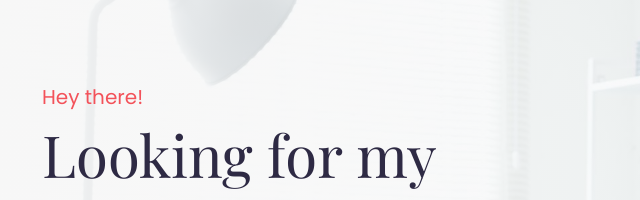
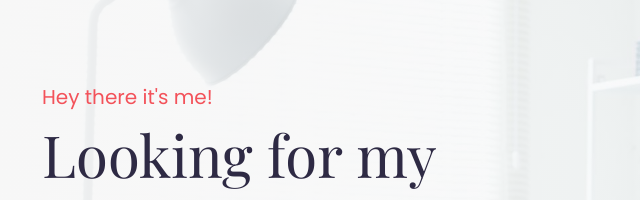
Before and after one commit to Jenimon1011/webpage, a plain HTML site: page index.html in a window 1280 px wide. Shown: the part 113-313 px from the top of the page, 13-653 px from the left. Drawn offline with nearby package versions, Linux system fonts and the light colour scheme; a web font is replaced by a local one.

Commit message:
Small Edit is maded

```diff
--- a/index.html
+++ b/index.html
@@ -93,7 +93,7 @@ Author URL: http://w3layouts.com
     <div class="container">
       <div class="align-items-center">
         <div class="bannerw3-content mt-lg-0 mt-4">
-          <span class="title-small">Hey there!</span>
+          <span class="title-small">Hey there it's me!</span>
           <h3 class="mb-2 title">
             <span> Looking for my <br>next
               opportunity
```
